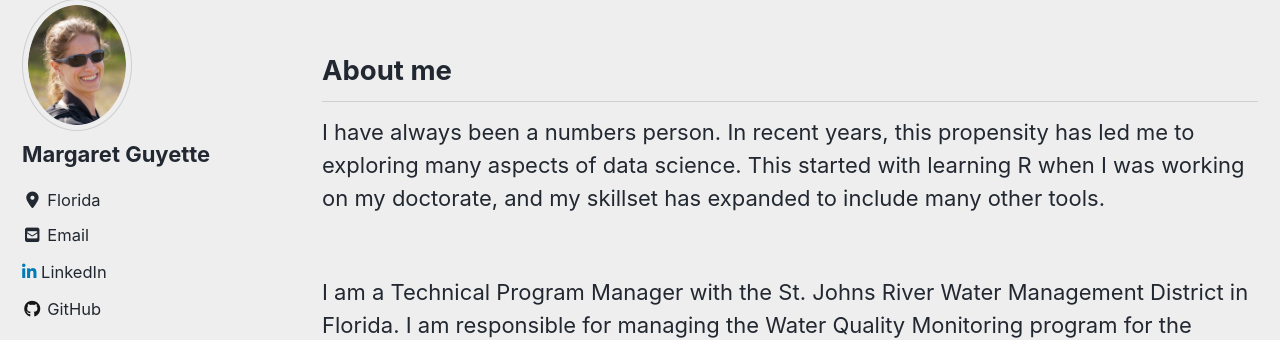
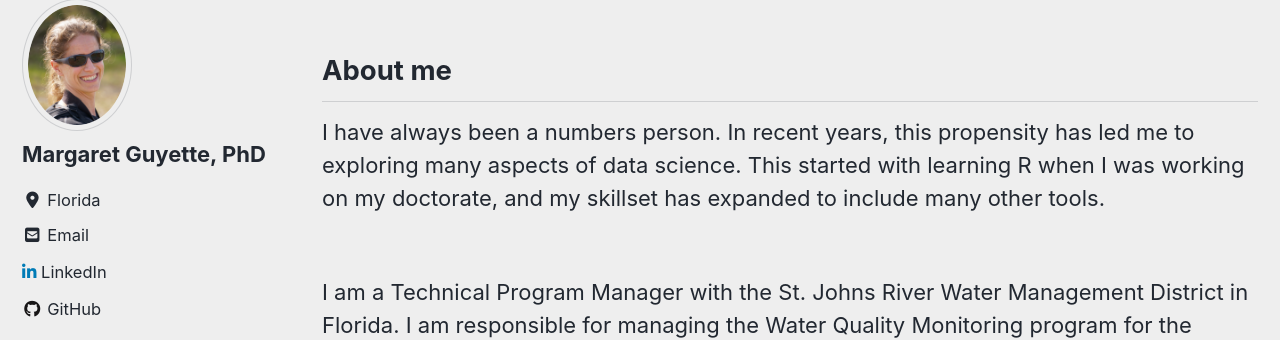
Before and after one commit to mguyette/mguyette.github.io, a Jekyll site: the page built from index.md, in a window 1280 px wide. Shown: the part 378-718 px from the top of the page. Built offline with Jekyll 4.4.1, drawn with Linux system fonts in a browser that asks for light colours; cached includes are drawn as plain includes; nearby versions of some CDN libraries; the list of posts is cut into pages by our own code.

Commit message:
Update _config.yml

```diff
--- a/_config.yml
+++ b/_config.yml
@@ -107,7 +107,7 @@ analytics:
 
 # Site Author
 author:
-  name             : "Margaret Guyette"
+  name             : "Margaret Guyette, PhD"
   avatar           : "/images/BioPhoto.png"
   bio              : " "
   location         : "Florida"
```
